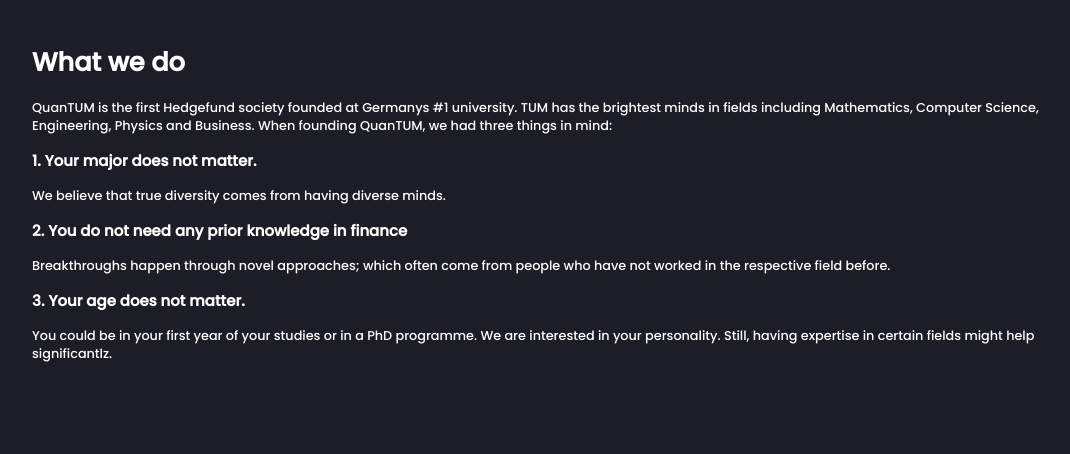
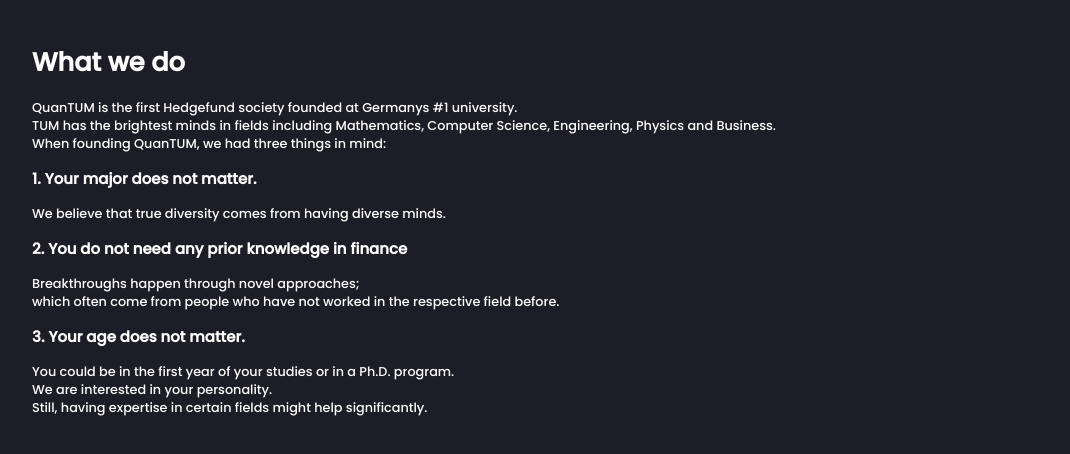
Before and after one commit to KaiDavidF/QuanTUM, a React (Create React App) app: page /l1 in a window 1280 px wide. Shown: the top 454 px of the page, without its empty margins (96-1166 px from the left). Built offline with nearby package versions, Linux system fonts and the light colour scheme.

Commit message:
updated2

```diff
--- a/src/App.css
+++ b/src/App.css
@@ -18,7 +18,7 @@
   align-items: center;
   height: 700px;
   position: relative;
-  bottom: 30px;
+  bottom: 70px;
   right: 5%;
   left: -1%;
 }
--- a/src/Button.css
+++ b/src/Button.css
@@ -24,7 +24,7 @@
 
 button {
   position: relative;
-  top: -100px;
+  top: -120px;
   border: none;
   font-size: 30px;
   transition: color 0.5s, transform 0.2s, background-color 0.2s;
--- a/src/Landing.js
+++ b/src/Landing.js
@@ -5,23 +5,26 @@
       <h1>What we do</h1>
       <p className="p1">
         QuanTUM is the first Hedgefund society founded at Germanys #1
-        university. TUM has the brightest minds in fields including Mathematics,
-        Computer Science, Engineering, Physics and Business. When founding
-        QuanTUM, we had three things in mind:
+        university. <br />
+        TUM has the brightest minds in fields including Mathematics, Computer
+        Science, Engineering, Physics and Business.
+        <br /> When founding QuanTUM, we had three things in mind:
       </p>
       <h3>1. Your major does not matter.</h3>
       <p>We believe that true diversity comes from having diverse minds. </p>
 
       <h3>2. You do not need any prior knowledge in finance</h3>
       <p>
-        Breakthroughs happen through novel approaches; which often come from
-        people who have not worked in the respective field before.
+        Breakthroughs happen through novel approaches; <br />
+        which often come from people who have not worked in the respective field
+        before.
       </p>
       <h3>3. Your age does not matter.</h3>
       <p>
-        You could be in your first year of your studies or in a PhD programme.
-        We are interested in your personality. Still, having expertise in
-        certain fields might help significantlz.
+        You could be in the first year of your studies or in a Ph.D. program.
+        <br /> We are interested in your personality.
+        <br /> Still, having expertise in certain fields might help
+        significantly.
       </p>
     </div>
   );
```
